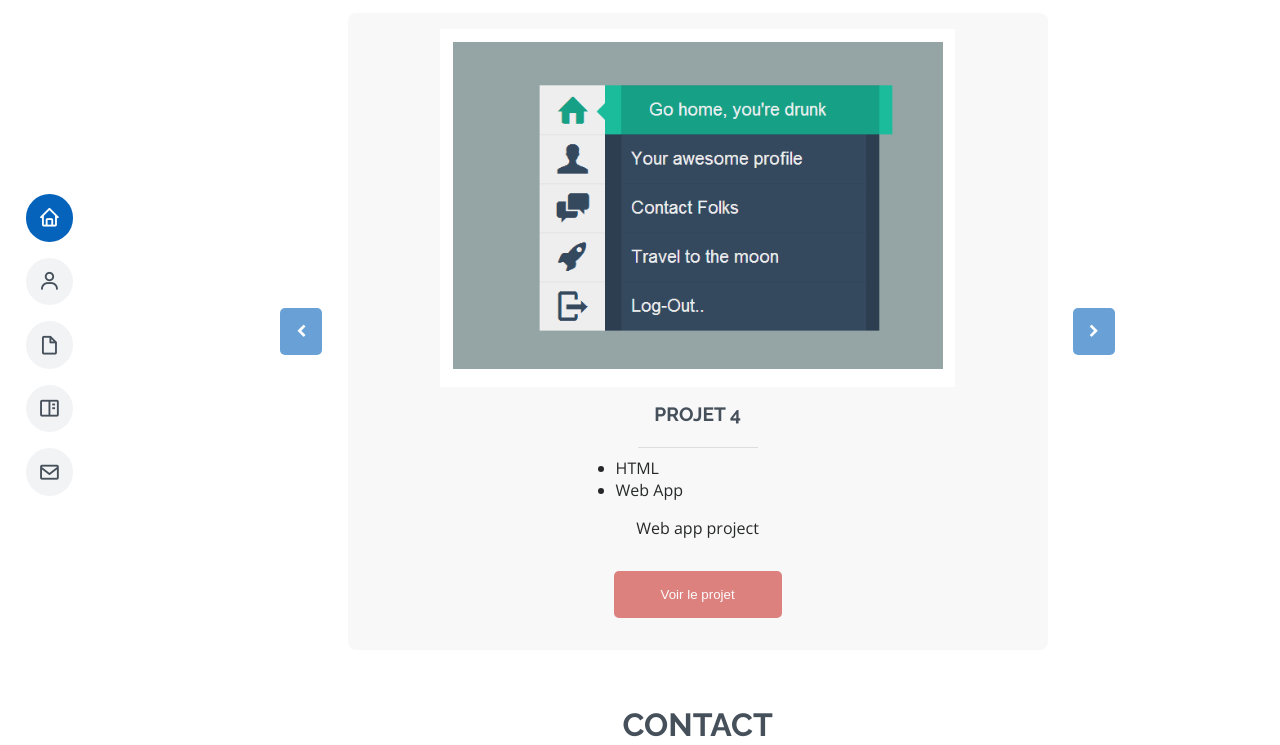
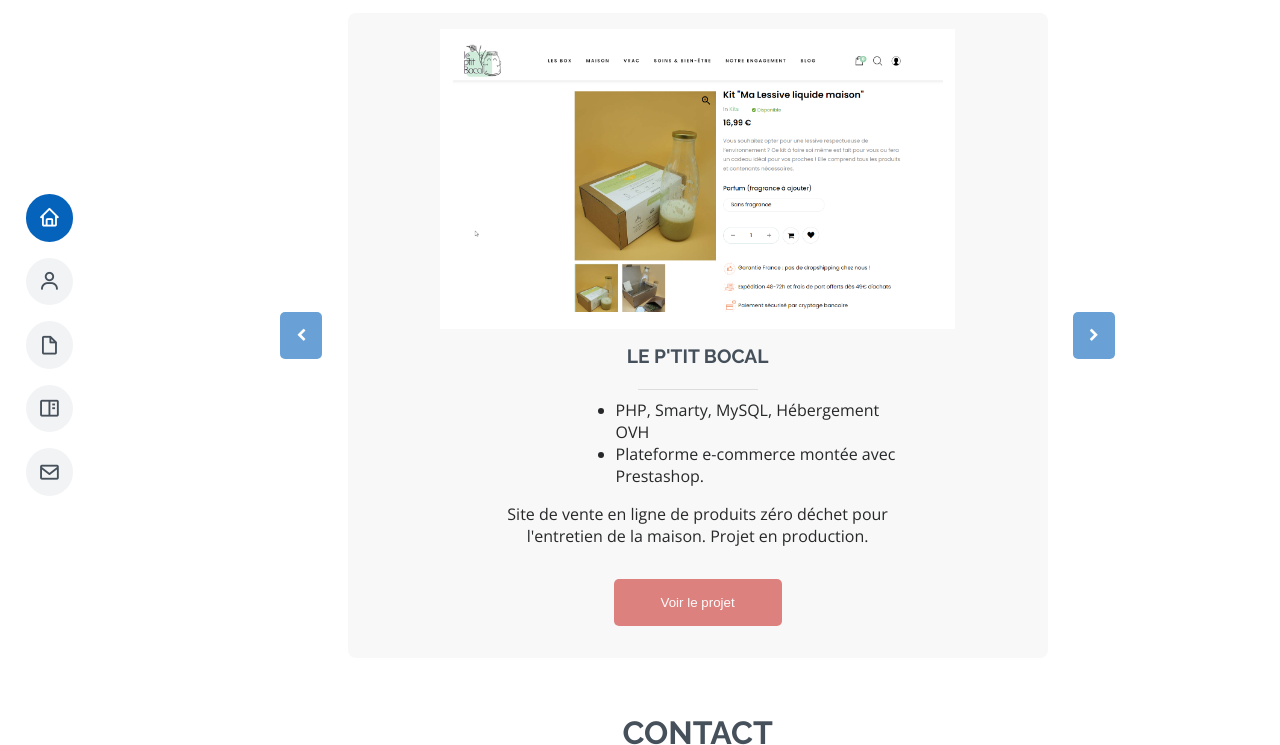
Before and after one commit to kimlesieur/portfolio-curriculum-design, a website with bundled scripts: page index.html in a window 1280 px wide. Both pictures are taken after a click on the button 301 px from the left and 3873 px from the top of the page. Shown: the part 3528-4273 px from the top of the page. Built offline with nearby package versions, Linux system fonts and the light colour scheme.

Commit message:
updating text info

```diff
--- a/assets/js/main.js
+++ b/assets/js/main.js
@@ -21,22 +21,34 @@
     },
     {
         id: 3,
-        projectName: "Projet 3",
-        stack: "JavaScript",
-        img: "./assets/img/project-3.png",
-        keywords: "REST API",
+        projectName: "Reddit Client - Minimal app",
+        stack: "Node.js, React, Redux Tool Kit",
+        img: "./assets/img/portfolio/reddit-client-minimal-app.png",
+        keywords: "Fetch de données via une API et thunks asynchrones",
         text:
-            "A new API REST",
+            "Une application web pour consulter certains fils Subreddits.",
+        url: "https://github.com/kimlesieur/Reddit-client"
     },
     {
         id: 4,
-        projectName: "Projet 4",
-        stack: "HTML",
-        img: "./assets/img/project-4.png",
-        keywords: "Web App",
+        projectName: "Dognation",
+        stack: "Dognation, Express, EJS, bcrypt",
+        img: "./assets/img/portfolio/dognation.png",
+        keywords: "Stratégie d'authentification locale à l'aide la librairie Passport.",
         text:
-            "Web app project",
-    }
+            "La structure globale est basé sur Express pour router les URLs et les templates HTML sont conçus avec EJS. L'authentification est géré en sessions à l'aide de Passport avec des données en local (version de développement).",
+        url: "https://github.com/kimlesieur/dognation"
+    },
+    {
+      id: 5,
+      projectName: "Le p'tit Bocal",
+      stack: "PHP, Smarty, MySQL, Hébergement OVH",
+      img: "./assets/img/portfolio/leptitbocal-capture-ecran.png",
+      keywords: "Plateforme e-commerce montée avec Prestashop.",
+      text:
+          "Site de vente en ligne de produits zéro déchet pour l'entretien de la maison. Projet en production.",
+      url: "https://leptitbocal.fr/"
+  }
 ]
 
 
@@ -75,6 +87,7 @@
   stack.textContent = item.stack;
   sumary.textContent = item.text;
   keywords.textContent = item.keywords;
+  link.href = item.url;
 }
 
 // show prev project
--- a/index.html
+++ b/index.html
@@ -75,7 +75,7 @@
               <p class="fst-italic">
                 <i>
                 Depuis toujours je baigne dans le numérique. C'est pourquoi j'ai rapidement fait le choix de m'orienter vers le marketing digital.
-                Le code m'a toujours attiré, alors il était grand temps de basculer du côté obscur ! :p
+                Le code m'a toujours attiré, alors il était grand temps de basculer du côté obscur !
                 </i>
               </p>
             </div>
@@ -304,7 +304,7 @@
       <div class="container" data-aos="fade-up">
         <div class="section-title">
           <h2>Contact</h2>
-          <p>Si vous voulez en savoir plus sur mon travail ou collaborez avec moi sur certains projets, visitez mon repo Github ;)</p>
+          <p>Si vous voulez en savoir plus sur mon travail ou collaborez avec moi sur certains projets, visitez mon profil Github ;)</p>
         </div>
         <div id="contact-content">
           <div class="github-promo">
@@ -312,10 +312,10 @@
           <div class="social-links">
             <a href="https://github.com/kimlesieur" target="_blank" class="github" id="github-link"><i class="bx bxl-github"></i></a>
           </div>
-          <p>Restons en contact sur les réseaux : </p>
+          <p>Restons en contact : </p>
           <div class="social-links">
             <a href="https://twitter.com/lesieurkim" target="_blank" class="twitter"><i class="bx bxl-twitter"></i></a>
-            <a href="www.linkedin.com/in/kim-lesieur" target="_blank" class="linkedin"><i class="bx bxl-linkedin"></i></a>
+            <a href="https://www.linkedin.com/in/kim-lesieur/" target="_blank" class="linkedin"><i class="bx bxl-linkedin"></i></a>
           </div>
           <div id="cv-link">
             <h4> <a href="https://www.dropbox.com/s/5lnahmc6kew0ejy/CV%20-%20Lesieur%20Kim%20-%20Alternance%202022.pdf?dl=0" target="_blank">Vous souhaitez obtenir mon CV au format PDF ?</a></h4>
```
Also changed, not shown: assets/img/portfolio/leptitbocal-capture-ecran.png (added), assets/img/portfolio/reddit-client-minimal-app.png (added), 1 other file.
